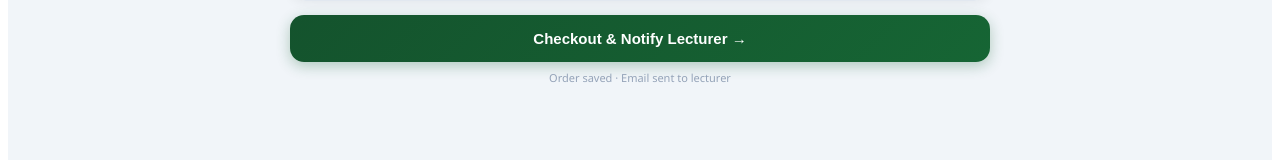
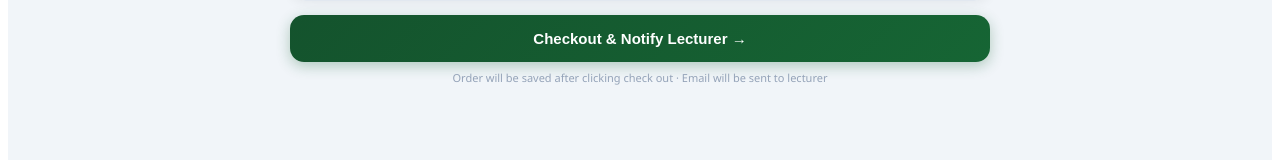
Before and after one commit to kentrickNYP/Application-Project, a React (Vite) app: page / in a window 1280 px wide. Shown: the part 516-676 px from the top of the page. Built offline with nearby package versions, Linux system fonts and the light colour scheme.

Commit message:
new footer

```diff
--- a/src/App.jsx
+++ b/src/App.jsx
@@ -323,7 +323,7 @@ function OrderPage({ onCheckout }) {
         <button style={{ ...S.checkBtn, opacity: submitting ? 0.7 : 1 }} onClick={handleCheckout} disabled={submitting}>
           {submitting ? "⏳ Submitting…" : "Checkout & Notify Lecturer →"}
         </button>
-        <p style={S.checkNote}>Order saved · Email sent to lecturer</p>
+        <p style={S.checkNote}>Order will be saved after clicking check out · Email will be sent to lecturer</p>
       </div>
 
       <style>{`
```
